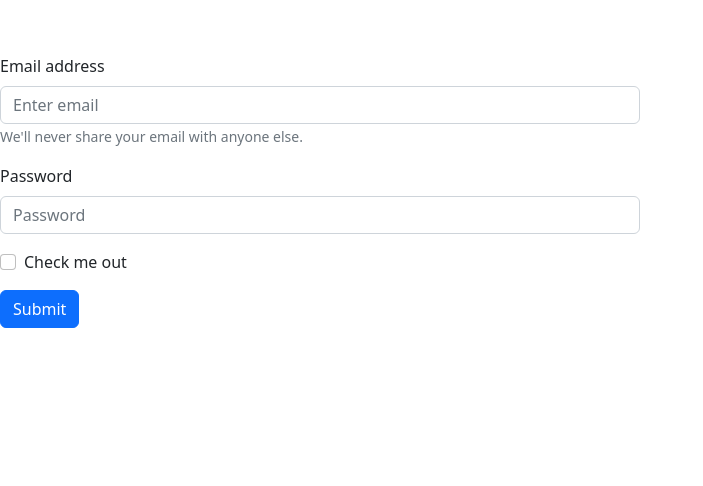
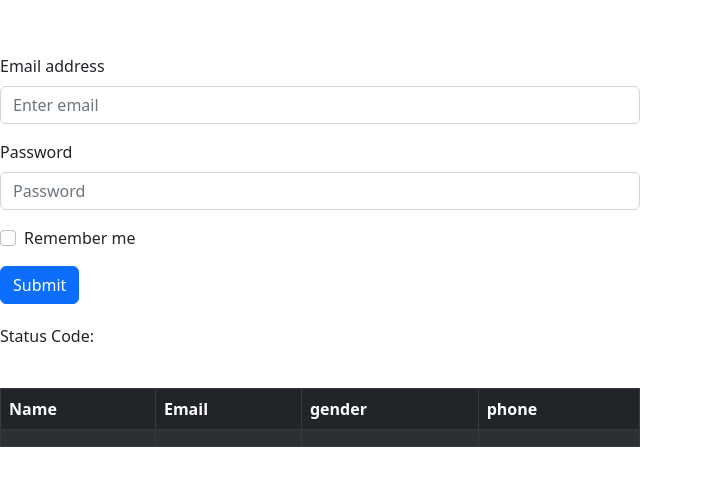
Before and after one commit to unclebonn/jest-swt, a React (Create React App) app: page / in a window 1280 px wide. Shown: the part 746-1232 px from the top of the page, without its empty margins (0-703 px from the left). Before the commit the page ends 1090 px from the top, so only its background shows below. Built offline with nearby package versions, Linux system fonts and the light colour scheme.

Commit message:
test component, api

```diff
--- a/src/App.js
+++ b/src/App.js
@@ -2,7 +2,6 @@ import { useRef, useState } from "react";
 import { fibonacci } from "./fibonancci";
 
 import Login from "./Components/login/Login";
-
 
 function App() {
   const [result, setResult] = useState(undefined);
--- a/src/Components/login/Login.jsx
+++ b/src/Components/login/Login.jsx
@@ -3,44 +3,75 @@ import { useState } from "react";
 import 'bootstrap/dist/css/bootstrap.min.css';
 import Button from 'react-bootstrap/Button';
 import Form from 'react-bootstrap/Form';
+import Table from 'react-bootstrap/Table';
 
 const Login = () => {
   const [email, setEmail] = useState("");
   const [password, setPassword] = useState("");
+  const [user, setUser] = useState('');
+  const [error, setError] = useState('');
 
   const handleLogin = async (e) => {
     e.preventDefault();
     try {
-      const { data } = await axios.get(
-        "https://reqres.in/api/login"
+      const res = await axios.post(
+        "http://localhost:8800/api/auth/login", {
+        email: email,
+        password: password
+      }
       );
-    } catch {
-
+      setUser(res);
+      console.log(res);
+    } catch (error) {
+      setUser(null);
+      setError(error.message)
     }
   };
 
+  console.log(user);
+
   return (
-    <div className="containerz mb-3" style={{display: 'flex', margin: 'auto auto'}}>
+    <div className="containerz mb-3" style={{ display: 'flex', margin: 'auto auto', flexDirection: 'column', gap: '20px' }}>
       <Form style={{ width: '50%' }}>
         <Form.Group className="mb-3" controlId="formBasicEmail">
           <Form.Label>Email address</Form.Label>
-          <Form.Control value={email} type="email" placeholder="Enter email" onChange={(e) => setEmail(e.target.value)}/>
-          <Form.Text className="text-muted">
-            We'll never share your email with anyone else.
-          </Form.Text>
+          <Form.Control value={email} type="email" placeholder="Enter email" onChange={(e) => setEmail(e.target.value)} />
         </Form.Group>
-
         <Form.Group className="mb-3" controlId="formBasicPassword">
           <Form.Label>Password</Form.Label>
-          <Form.Control value={password} type="password" placeholder="Password" onChange={(e) => setPassword(e.target.value)}/>
+          <Form.Control value={password} type="password" placeholder="Password" onChange={(e) => setPassword(e.target.value)} />
         </Form.Group>
         <Form.Group className="mb-3" controlId="formBasicCheckbox">
-          <Form.Check type="checkbox" label="Check me out" />
+          <Form.Check type="checkbox" label="Remember me" />
         </Form.Group>
-        <Button variant="primary" type="submit">
+        <Button
+          variant="primary"
+          type="submit"
+          onClick={handleLogin}
+        >
           Submit
         </Button>
       </Form>
+      Status Code:<span style={{display: 'inline-block'}}>{user?.status}</span>
+      <Table striped bordered hover variant="dark" style={{ width: '50%' }}>
+        <thead>
+          <tr>
+            <th>Name</th>
+            <th>Email</th>
+            <th>gender</th>
+            <th>phone</th>
+          </tr>
+        </thead>
+        <tbody>
+          <tr>
+            <td>{user?.data?.fullname}</td>
+            <td>{user?.data?.email}</td>
+            <td>{user?.data?.gender}</td>
+            <td>{user?.data?.phone}</td>
+          </tr>
+        </tbody>
+      </Table>
+      <h3 style={{ color: 'black' }}>{user ? '' : error}</h3>
     </div>
   );
 };
```
Also changed, not shown: 1 other file (tests, documents, lock files or other folders).
